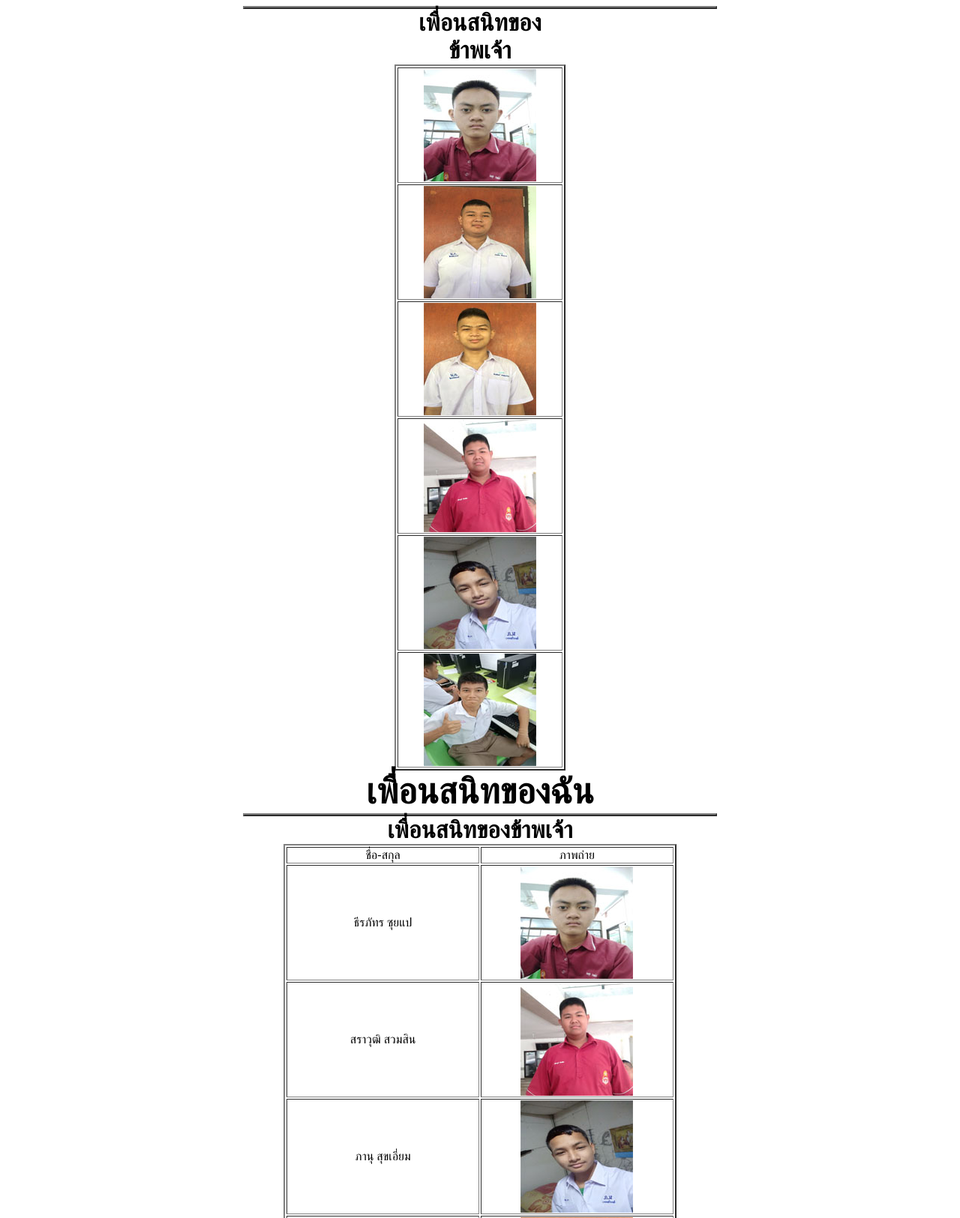
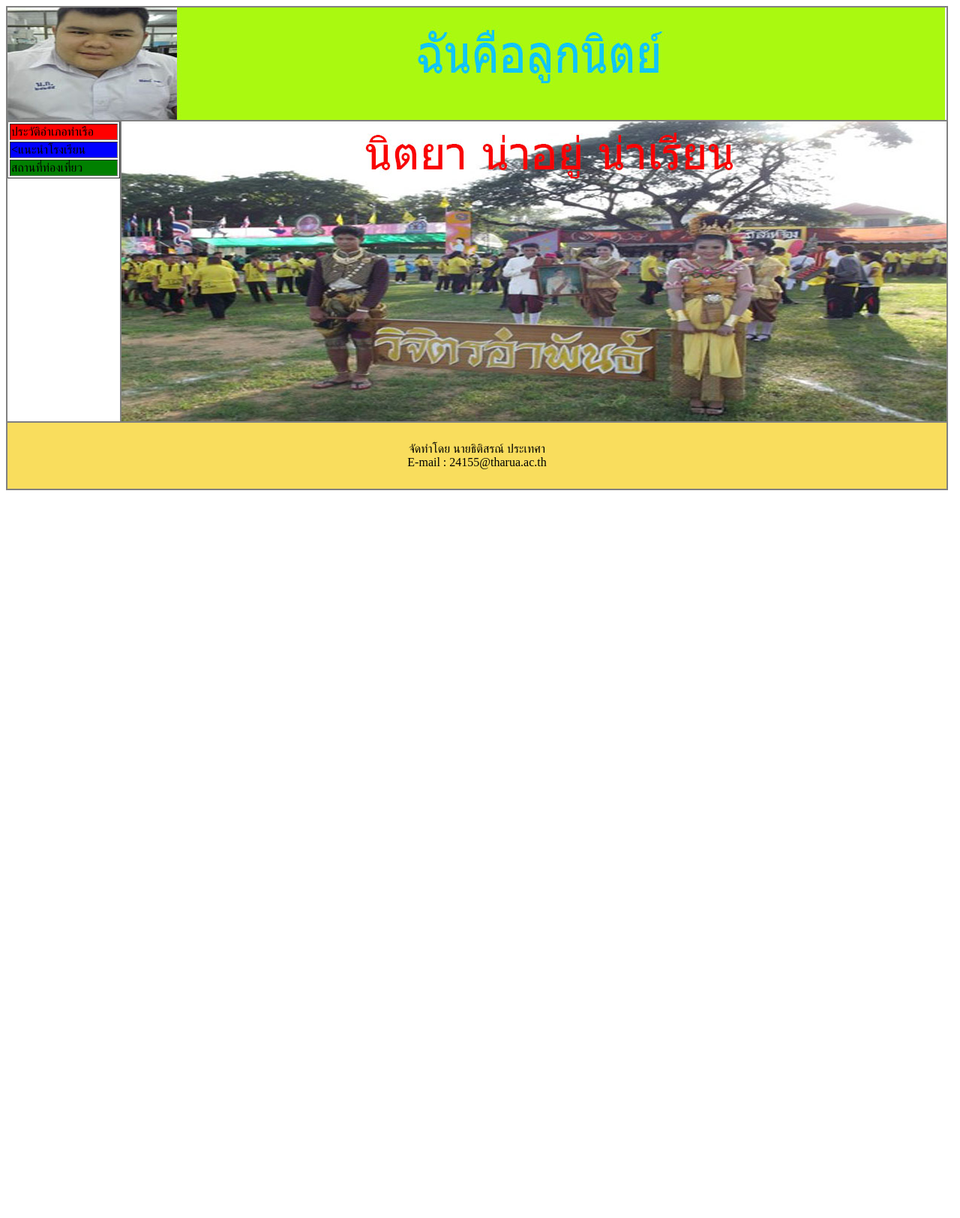
Before and after one commit to predatr/friend, a plain HTML site: page index.html in a window 1280 px wide. Shown: the top 1625 px of the page at 75% size. After the commit the page ends 800 px from the top, so only its background shows below. Drawn offline with Linux system fonts and the light colour scheme.

Commit message:
Add files via upload

```diff
--- a/index.html
+++ b/index.html
@@ -1,60 +1,22 @@
 <html>
-<head>
-<title>ยินดีต้อนรับสู่เว็บไซต์ ธิติสรณ์</title>
-
+<head> <title> การจัดหน้าเว็บเพจด้วยตาราง</title> </head>
 <body>
-<TABLE BORDER = "2" width = "50%" height = "60%" align="center">
-
-<TABLE BORDER = "2" align="center">
-<CAPTION> <b> <font size="6" face="angsana new">เพื่อนสนิทของข้าพเจ้า</font> </b> </CAPTION>
-
- </TD> <TD align="center" width="70%"><IMG SRC="p2.jpg"> </TD> </TR>
- </TD> <TD align="center" colspan"2"> <IMG SRC="p3.jpg"> </TD> </TR>
- </TD> <TD align="center" colspan"2"> <IMG SRC="p4.jpg"> </TD> </TR>
- </TD> <TD align="center" colspan"2"> <IMG SRC="p6.jpg"> </TD> </TR>
- </TD> <TD align="center" colspan"2"> <IMG SRC="p7.jpg"> </TD> </TR>
- </TD> <TD align="center" colspan"2"> <IMG SRC="p8.jpg"> </TD> </TR>
-</TABLE>
-</BODY>
+<table width="1250" border="1" bordercolor="gray" cellspacing="0" cellpadding="0">
+  <tr><td height="150" colspan="2" valign="top"> <img src="p13.jpg"></td></tr>
+  <tr><td width="150" height="400" valign="top">
+    <table width="150" border="1" >
+        <tr><td width="150" bgcolor="red">ประวัติอำเภอท่าเรือ</td></tr>
+        <tr><td width="150" bgcolor="blue"><แนะนำโรงเรียน</td></tr>
+        <tr><td width="150" bgcolor="green">สถานที่ท่องเที่ยว</td></tr>
+      </table>
+</td>
+    <td width="1100" height="400"valign="top"> <img src="121212.jpg"> </td>
+  </tr>
+  <tr>
+    <td height="90" colspan="2" align="center" bgcolor="#f9dd5d">จัดทำโดย นายธิติสรณ์ ประเทศา<br />
+     E-mail : 24155@tharua.ac.th <br />
+   </td>
+ </tr>
+</table>
+</body>
 </html>
-<html>
-<head>
-<title>ยินดีต้อนรับสู่เว็บไซต์ ธิติสรณ์</title>
-
-<body>
-<TABLE BORDER = "2" width = "50%" height = "60%" align="center">
-<CAPTION> <b> <font size="10" face="angsana new">เพื่อนสนิทของฉัน</font> </b> </CAPTION>
-
-
-<TABLE BORDER = "2" align="center">
-<CAPTION> <b> <font size="6" face="angsana new">เพื่อนสนิทของข้าพเจ้า</font> </b> </CAPTION>
-<TR> <TD width="30%" align="center"> ชื่อ-สกุล </TD> <TD width="30%" align="center"> ภาพถ่าย </TD> </TR>
-<TR> <TD align="center"> ธีรภัทร ซุยแป </TD> <TD align="center"> <IMG SRC="p2.jpg"> </TD> </TR>
-<TR> <TD align="center"> สราวุฒิ   สวมสิน </TD> <TD align="center"> <IMG SRC="p6.jpg"> </TD> </TR>
-<TR> <TD align="center"> ภานุ สุขเอี่ยม</TD> <TD align="center"> <IMG SRC="p7.jpg"> </TD> </TR>
-<TR> <TD align="center"> จิรพัฒน์ ศรีนาราง </TD> <TD align="center"> <IMG SRC="p4.jpg"> </TD> </TR>
-<TR> <TD align="center"> มนัสชัย ศรีนาราง</TD> <TD align="center"> <IMG SRC="p3.jpg"> </TD> </TR>
-<TR> <TD align="center"> เจริน ดวงยี่หวา</TD> <TD align="center"> <IMG SRC="p8.jpg"> </TD> </TR>
-
-</TABLE>
-</BODY>
-</html>
-</TABLE><TABLE width =1000 border="2" align="center">
-<TR> <TH align="center" width="20%" colspan="2">เพื่อนสนิทของฉัน</TH>
-<TR> <TD align="center" colspan="2"><IMG SRC="p1.jpg"></TD>
-<TR> <TH align="center" colspan="2">ธิติสรณ์ ประเทศา</TH>
-<TR> <TD align="center">เพศชาย</TD> <TD align="center">เพศหญิง</TD>
-
-<TR> <TD align="center"> <IMG SRC="p6.jpg"> </TD> <TD align="center"> <IMG SRC="p9.jpg"> </TD>
-
-<TR> <TD align="center"> สราวุฒิ สวมสิน </TD> <TD align="center"> เบญจรัตน์ ลัดดาพวง </TD>
-
-<TR> <TD align="center"> <IMG SRC="p2.jpg"> </TD> <TD align="center"> <IMG SRC="p10.jpg"> </TD>
-
-<TR> <TD align="center"> ธีรภัทร ซุยแป </TD> <TD align="center"> ภาวนา นิลคูหา  </TD>
-
-<TR> <TD align="center"> <IMG SRC="p3.jpg"> </TD> <TD align="center"> <IMG SRC="p11.jpg"> </TD>
-
-<TR> <TD align="center"> มนัสชัย ศรีนาราง </TD> <TD align="center"> มานิตา กิ่งโพธิ์ </TD>
-
-</TABLE>
```
